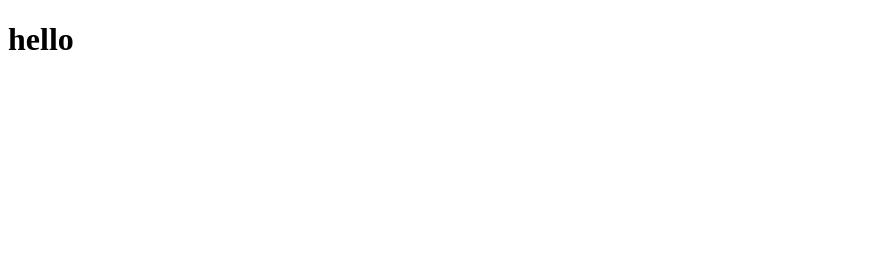
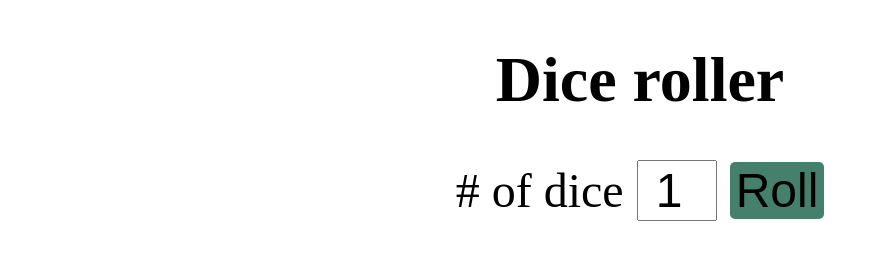
Before and after one commit to dominikahojniak/DiceRoller, a plain HTML site: page index.html in a window 1280 px wide. Shown: the whole page, without its empty margins (0-878 px from the left). Drawn offline with Linux system fonts and the light colour scheme.

Commit message:
add index.js,style.css and changing index.html

```diff
--- a/index.html
+++ b/index.html
@@ -2,10 +2,20 @@
 <html lang="en">
 <head>
     <meta charset="UTF-8">
-    <meta name="viewport" content="width=<device-width>, initial-scale=1.0">
-    <title>Document</title>
+    <meta name="viewport" content="width=device-width, initial-scale=1.0">
+    <title>Dice Roller</title>
+    <link rel="stylesheet" href="style.css">
 </head>
 <body>
-    <h1>hello</h1>
+
+    <div id="container">
+        <h1>Dice roller</h1>
+        <label># of dice</label>
+        <input type="number" id="numOfDice" value="1" min="1">
+        <button onclick="rollDice()">Roll</button>
+        <div id="diceResult"></div>
+        <div id="diceImages"></div>
+    </div>
+    <script src="index.js"></script>
 </body>
 </html>
--- /dev/null
+++ b/index.js
@@ -0,0 +1,14 @@
+function rollDice(){
+    const numOfDice = document.getElementById("numOfDice").value;
+    const diceResult = document.getElementById("diceResult");
+    const diceImages = document.getElementById("diceImages");
+    const values =[];
+    const images = [];
+    for(let i = 1 ; i <= numOfDice ; i++){
+        const value = Math.floor(Math.random() * 6 ) + 1;
+values.push(value);
+images.push(`<img src="images/dice-${value}.256x256.png">`);
+    }
+diceResult.textContent = `dice : ${values.join(', ')}`;
+diceImages.innerHTML = images.join(' ');
+}
--- /dev/null
+++ b/style.css
@@ -0,0 +1,33 @@
+#container{
+    font-size: 2rem;
+    text-align: center;
+}
+button{
+    font-size: 1.5em;
+    border: none;
+    background-color: rgb(69, 128, 108);
+    border-radius: 5px;
+    cursor: pointer;
+}
+button:hover{
+    background-color: rgb(179, 223, 208);
+}
+button:active{
+    background-color: rgb(221, 241, 235);
+}
+input{
+    font-size: 1.5em;
+    width: 1.5em;
+    text-align: center;
+    margin-left: 5px;
+    margin-right: 5px;
+}
+label{
+    font-size: 1.5em;
+}
+#diceResult{
+    margin-top: 25px;
+}
+#diceImages{
+margin-top: 25px;
+}
```
Also changed, not shown: images/dice-1.256x256.png (added), images/dice-2.256x256.png (added), images/dice-3.256x256.png (added), images/dice-4.256x256.png (added), images/dice-5.256x256.png (added), images/dice-6.256x256.png (added).
